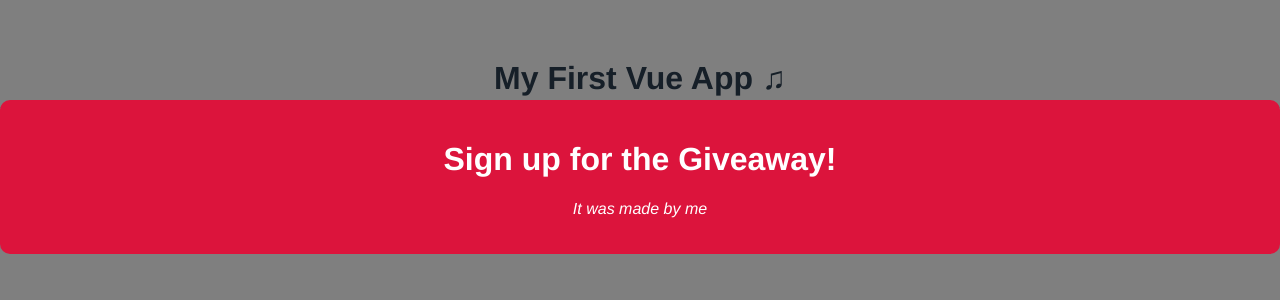
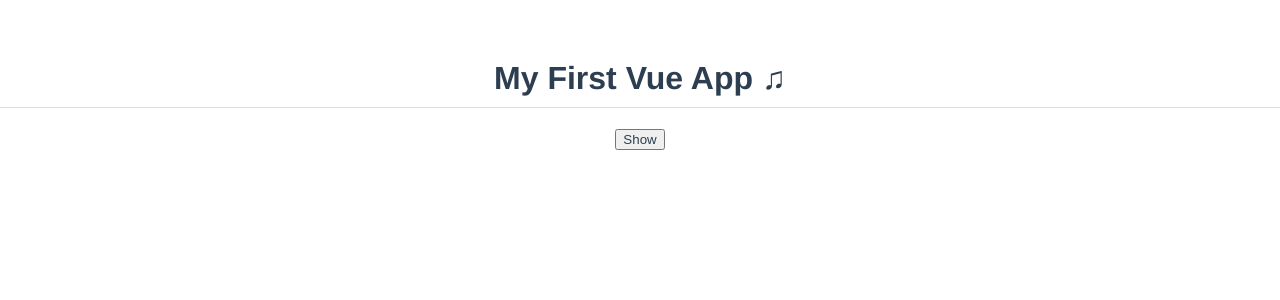
Before and after one commit to 5Akan/modal-project, a Vue app: page / in a window 1280 px wide. Shown: the top 300 px of the page. Built offline with nearby package versions, Linux system fonts and the light colour scheme.

Commit message:
Beginning of Emitting Custom Events

```diff
--- a/src/App.vue
+++ b/src/App.vue
@@ -1,8 +1,16 @@
 <template>
   <h1>{{title}}</h1>
-  <input type="text" ref="name">
-  <button @click ="handleClick">Click Me</button>
-<Modal :header="header" :text = "text" theme ="sale"/><!--Prop is the string assigned to the name header-->
+  <!-- <input type="text" ref="name">
+  <button @click ="handleClick">Click Me</button>-->
+  <div v-if="showModal">
+    <Modal :header="header" :text = "text" theme ="sale"/><!--Prop is the string assigned to the name header-->
+  </div>
+  <button @click="toggleModal">
+      <span v-if="showModal">Hide</span>
+      <span v-else>Show</span>
+    </button>
+
+
 </template>
 
 <script>
@@ -14,13 +22,17 @@ export default {
     return{
       title:'My First Vue App ♫',
       header:"Sign up for the Giveaway!",
-      text:"It was made by me"
+      text:"It was made by me",
+      showModal:false
     }
   },
   methods:{
-     handleClick(){
-        console.log(this.$refs.name);
-        this.$refs.name.classList.add('active');
+    //  handleClick(){
+    //     console.log(this.$refs.name);
+    //     this.$refs.name.classList.add('active');
+    //  },
+     toggleModal(){
+       this.showModal=!this.showModal;
      }
   }
 }
@@ -40,4 +52,7 @@ export default {
     border-bottom: 1px solid #ddd;
     padding-bottom: 10px;
   }
+button{
+  color: #2c3e50;
+}
 </style>
```
